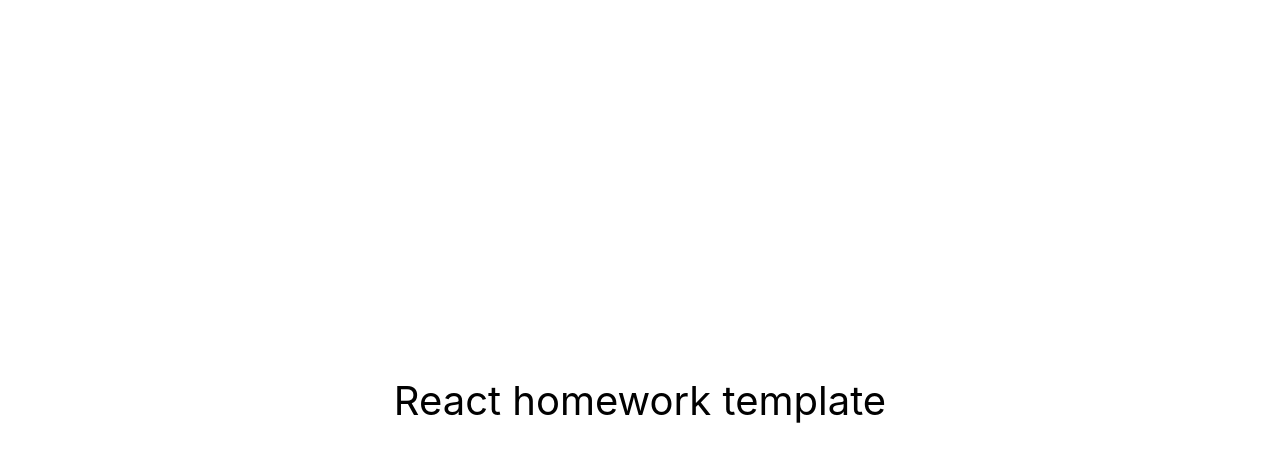
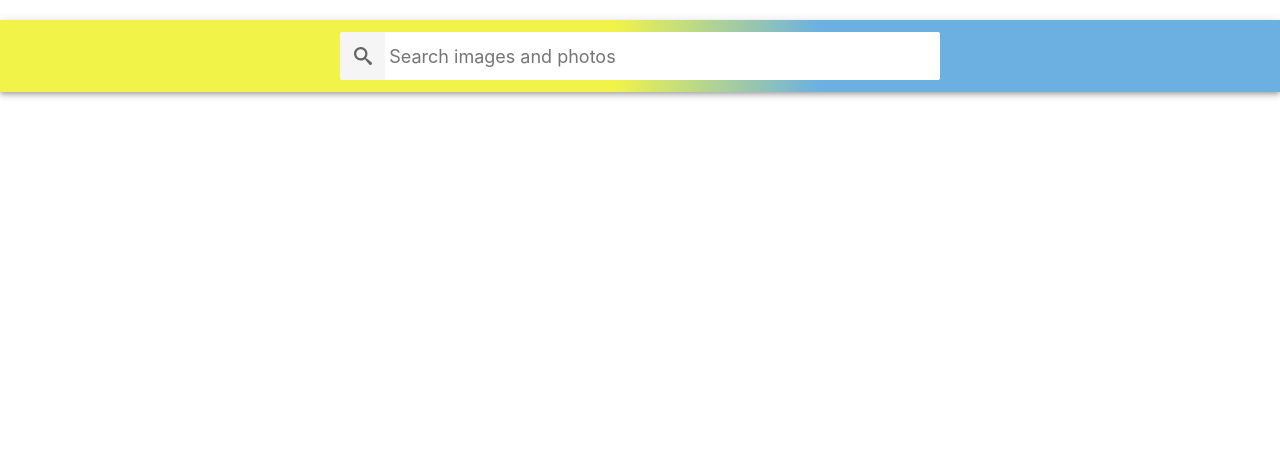
Before and after one commit to Vicktoriia/goit-react-hw-03-image-finder, a React (Create React App) app: page / in a window 1280 px wide. Shown: the top 462 px of the page. Built offline with nearby package versions, Linux system fonts and the light colour scheme.

Commit message:
add modal

```diff
--- a/src/components/App.jsx
+++ b/src/components/App.jsx
@@ -1,19 +1,122 @@
-import { Component } from 'react';
+import React, { Component } from 'react';
+import { ToastContainer, toast } from 'react-toastify';
 import './App.css';
+import FetchImages from './Fetchimages/fetchImages';
 import Searchbar from './Searchbar/Searchbar';
-export const App = () => {
+import ImageGallery from './ImageGallery/ImageGallery';
+import Button from './Button/Button';
+import Loader from './Loader/Loader';
+import Modal from './Modal/Modal';
+class App extends Component {
+  state = {
+    status: 'idle',
+    name: '',
+    images: [],
+    activeModal: null,
+    page: 1,
+    totalPages: 1,
+  };
+
+  componentDidUpdate(prevProps, prevState) {
+    const { name: prevName, page: prevPage } = prevState;
+    const { name, page } = this.state;
+
+    if (!name) return;
+
+    if (page !== prevPage || name !== prevName) {
+      this.getImages();
+    }
+  }
+
+  async getImages() {
+    const { name, page, images } = this.state;
+
+    this.setStatus('pending');
+
+    try {
+      const { hits, totalHits } = await FetchImages(name, page);
+
+      if (!hits.length) {
+        toast.info(
+          'Sorry, there are no images matching your search query. Please try again.'
+        );
+        return;
+      }
+
+      this.setState({
+        images: [...images, ...hits],
+      });
+
+      if (page === 1) {
+        toast.info(`Hooray! We found ${totalHits} images.`);
+        this.calculateTotalPages(totalHits);
+      }
+    } catch (error) {
+      toast.error(error.message);
+    } finally {
+      this.setStatus('resolved');
+    }
+  }
+
+  calculateTotalPages(total) {
+    this.setState({ totalPages: Math.ceil(total / 12) });
+  }
+
+  setNewName = name => {
+    this.setState({
+      name,
+      page: 1,
+      images: [],
+      totalPages: 1,
+      status: 'idle',
+    });
+  };
+
+  setActiveModalUrl = url => this.setState({ activeModal: url });
+
+  setNextPage = () => this.setState(({ page }) => ({ page: page + 1 }));
+
+  setStatus = status => this.setState({ status });
+
+  render() {
+    const { status, images, activeModal, page, totalPages } = this.state;
+
+    const loadMoreBtn = page < totalPages && status === 'resolved';
+
     return (
       <div
         style={{
-        height: '100vh',
           display: 'flex',
+          flexDirection: 'column',
           justifyContent: 'center',
           alignItems: 'center',
-        fontSize: 40,
+          fontSize: 20,
           color: '#010101',
+          gap: 20,
+          marginTop: 20,
         }}
       >
-      React homework template
+        <Searchbar onSearch={this.setNewName} />
+
+        {images.length > 0 && (
+          <ImageGallery images={images} onClick={this.setActiveModalUrl} />
+        )}
+
+        {activeModal && (
+          <Modal
+            url={activeModal}
+            onClose={() => this.setActiveModalUrl(null)}
+          />
+        )}
+
+        {loadMoreBtn && <Button onClick={this.setNextPage}>Load More</Button>}
+
+        {status === 'pending' && <Loader />}
+
+        <ToastContainer theme="colored" autoClose={3000} />
       </div>
     );
-};
+  }
+}
+
+export default App;
--- a/src/components/Button/Button.jsx
+++ b/src/components/Button/Button.jsx
@@ -0,0 +1,17 @@
+import PropTypes from 'prop-types';
+import { StyledButton } from './Button.styled';
+
+const Button = ({ title, onClick }) => {
+  return (
+    <StyledButton type="button" onClick={onClick}>
+      {title}
+    </StyledButton>
+  );
+};
+
+Button.propTypes = {
+  onClick: PropTypes.func.isRequired,
+  title: PropTypes.string.isRequired,
+};
+
+export default Button;
--- a/src/components/Button/Button.styled.js
+++ b/src/components/Button/Button.styled.js
@@ -1,6 +1,6 @@
 import styled from 'styled-components';
 
-export const Button = styled.button`
+export const StyledButton = styled.button`
   padding: 8px 16px;
   border-radius: 2px;
   background-color: #3f51b5;
--- a/src/components/Loader/Loader.jsx
+++ b/src/components/Loader/Loader.jsx
@@ -0,0 +1,24 @@
+import React from 'react';
+import PropTypes from 'prop-types';
+import { Oval } from 'react-loader-spinner';
+
+const Loader = ({ loading }) => (
+  <div>
+    <Oval
+      height="80"
+      width="80"
+      radius="9"
+      color="#3f51b5"
+      wrapperStyle={{ display: 'inline-block', textAlign: 'center' }}
+      wrapperClassName=""
+      visible={loading}
+      ariaLabel="oval-loading"
+    />
+  </div>
+);
+
+Loader.propTypes = {
+  loading: PropTypes.bool,
+};
+
+export default Loader;
--- a/src/components/Modal/Modal.jsx
+++ b/src/components/Modal/Modal.jsx
@@ -0,0 +1,42 @@
+import { Component } from 'react';
+import { createPortal } from 'react-dom';
+import PropTypes from 'prop-types';
+import { Overlay, StyledModal } from './Modal.styled';
+
+const ModalRoot = document.querySelector('#modal-root');
+class Modal extends Component {
+  componentDidMount() {
+    window.addEventListener('keydown', this.handleKeydown);
+  }
+
+  componentWillUnmount() {
+    window.removeEventListener('keydown', this.handleKeydown);
+  }
+
+  handleKeydown = e => {
+    if (e.code === 'Escape') {
+      this.props.onClose();
+    }
+  };
+
+  handleOverlayClick = e => {
+    if (e.currentTarget === e.target) {
+      this.props.onClose();
+    }
+  };
+
+  render() {
+    return createPortal(
+      <Overlay onClick={this.handleOverlayClick}>
+        <StyledModal>{this.props.children}</StyledModal>
+      </Overlay>,
+      ModalRoot
+    );
+  }
+}
+
+Modal.propTypes = {
+  handleOverlayClick: PropTypes.func,
+};
+
+export default Modal;
--- a/src/components/Modal/Modal.styled.js
+++ b/src/components/Modal/Modal.styled.js
@@ -13,7 +13,7 @@
   z-index: 1200;
 `;
 
-export const Modal = styled.img` {
+export const StyledModal = styled.img`
   position: absolute;
   top: 50%;
   left: 50%;
--- a/src/components/Searchbar/Searchbar.jsx
+++ b/src/components/Searchbar/Searchbar.jsx
@@ -4,6 +4,10 @@
 import { Header, Form, Button, ButtonLabel, Input } from './Searchbar.styled';
 
 class Searchbar extends Component {
+  static propTypes = {
+    onSubmit: PropTypes.func.isRequired,
+  };
+
   state = {
     name: '',
     pictures: [],
@@ -12,12 +16,15 @@
   handleSubmit = e => {
     e.preventDefault();
 
-    if (this.state.name.trim() === '') {
-      toast.error('Please, enter the word');
-      return;
+    const { name } = this.state;
+    const normilizedName = name.trim();
+
+    this.props.onSubmit(normilizedName);
+    this.setState({ name: normilizedName });
+
+    if (!normilizedName) {
+      toast.warning('Please, enter your search query.');
     }
-    this.props.onSubmitForm(this.state.name);
-    this.setState({ name: '' });
   };
 
   handleInputChange = e => {
--- a/src/components/Searchbar/Searchbar.styled.js
+++ b/src/components/Searchbar/Searchbar.styled.js
@@ -1,8 +1,10 @@
 import styled from 'styled-components';
+import iconSearch from './svg/search.svg';
 
 export const Header = styled.header`
   top: 0;
   left: 0;
+  width: 100%;
   position: sticky;
   z-index: 1100;
   display: flex;
@@ -14,7 +16,11 @@
   padding-top: 12px;
   padding-bottom: 12px;
   color: #fff;
-  background-color: #3f51b5;
+  background: linear-gradient(
+    90deg,
+    rgba(239, 240, 36, 0.8323529240797882) 48%,
+    rgba(32, 137, 209, 0.6642856971890319) 64%
+  );
   box-shadow: 0px 2px 4px -1px rgba(0, 0, 0, 0.2),
     0px 4px 5px 0px rgba(0, 0, 0, 0.14), 0px 1px 10px 0px rgba(0, 0, 0, 0.12);
 `;
@@ -34,7 +40,7 @@
   width: 48px;
   height: 48px;
   border: 0;
-  background-image: url('https://image.flaticon.com/icons/svg/149/149852.svg');
+  background-image: url(${iconSearch});
   background-size: 40%;
   background-repeat: no-repeat;
   background-position: center;
--- a/src/index.js
+++ b/src/index.js
@@ -1,6 +1,6 @@
 import React from 'react';
 import ReactDOM from 'react-dom/client';
-import { App } from 'components/App';
+import App from 'components/App';
 import './index.css';
 
 ReactDOM.createRoot(document.getElementById('root')).render(
```
Also changed, not shown: src/components/Searchbar/svg/search.svg (added). Lines whose indentation alone changed are shown as unchanged.
